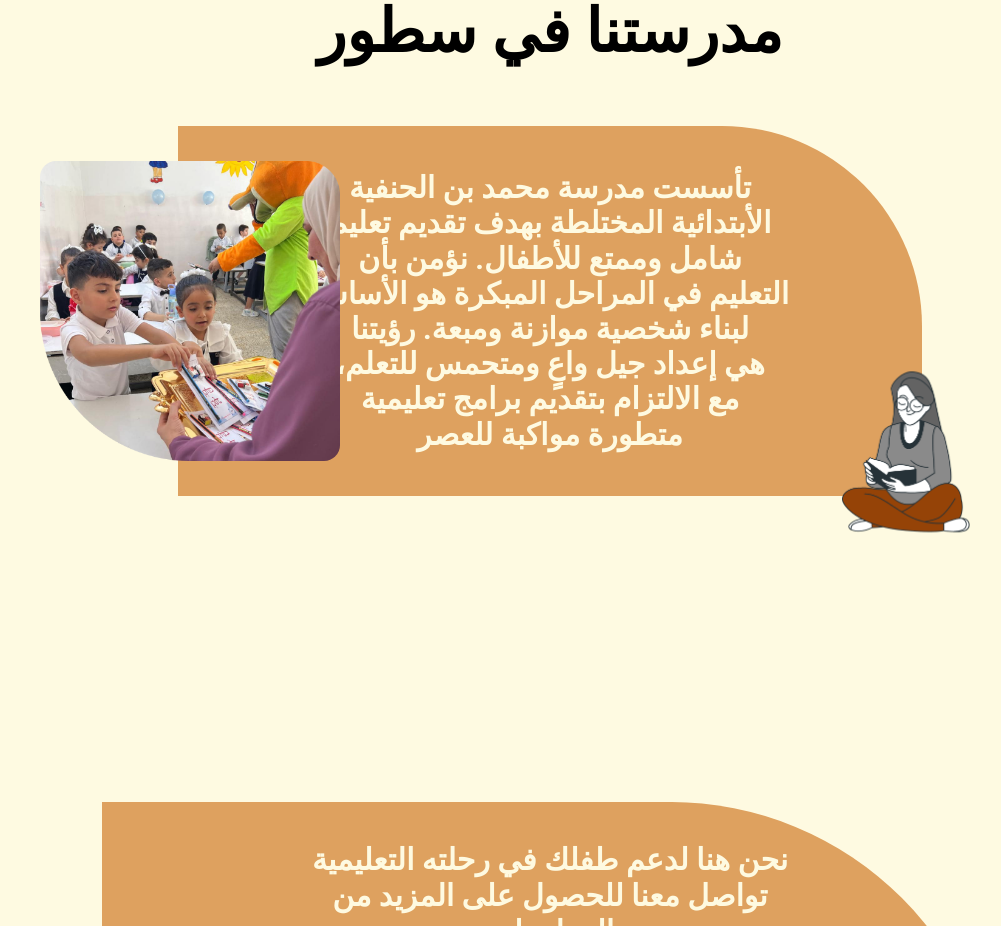
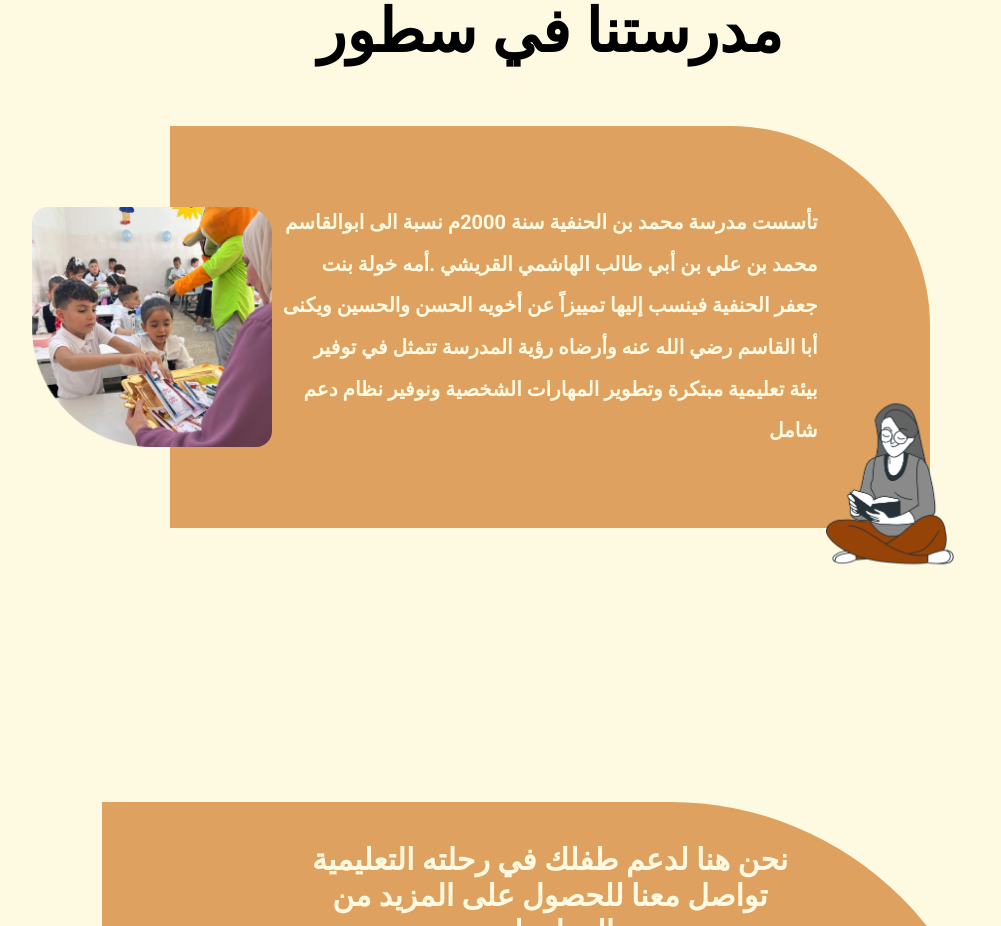
Before and after one commit to ls047/bin-hanafia, a Vue app: page / in a window 1280 px wide. Shown: the part 3380-4306 px from the top of the page, without its empty margins (90-1091 px from the left). Built offline with nearby package versions, Linux system fonts and the light colour scheme; no server answers.

Commit message:
feat: :art: something

```diff
--- a/src/router/index.js
+++ b/src/router/index.js
@@ -3,7 +3,6 @@ import Home from '../views/home.vue'
 import Teachers from '../views/teachers.vue'
 import SpecialStudents from '../views/special-students.vue'
 import News from '../views/news.vue'
-import ManageTeachers from '../views/ManageTeachers.vue'
 const routes = [
   {
     path: '/',
@@ -38,11 +37,6 @@ const routes = [
     path: '/news/:id',
     name: 'NewsSpecial',
     component: () => import('../views/news-special.vue')
-  },
-  {
-    path: '/manage-teachers',
-    name: 'manage-teachers',
-    component: ManageTeachers
   }
 ]
 
--- a/src/views/home.vue
+++ b/src/views/home.vue
@@ -265,30 +265,26 @@
 
             <!-- Content Container -->
             <div
-              class="w-fit sm:w-[43%] py-11 sm:py-12 sm:px-12 rounded-tr-[12.5rem] sm:rounded-tr-[8rem] font-roboto p-8 relative overflow-visible bg-[#DEA15F]"
+              class="w-fit sm:w-[43%] py-11 sm:py-12 sm:px-12 rounded-tr-[12.5rem] sm:rounded-tr-[8rem]
+              font-roboto p-14 relative overflow-visible bg-[#DEA15F]"
             >
               <div class="relative z-10 flex flex-row-reverse items-center">
                 <!-- Right side text -->
-                <div class="w-[42.5rem] flex sm:pl-10 flex-col justify-center items-center" dir="rtl">
-                  <p class="text-3xl sm:translate-x-6 sm:text-xs text-center text-[#FEFAE1]
-                   font-bold leading-[2.2rem] sm:leading-[1.1rem]">
-                    تأسست مدرسة محمد بن الحنفية <br>
-                    الأبتدائية المختلطة بهدف تقديم تعليم <br>
-                    شامل وممتع للأطفال. نؤمن بأن <br>
-                    التعليم في المراحل المبكرة هو الأساس <br>
-                    لبناء شخصية موازنة ومبعة. رؤيتنا<br>
-                    هي إعداد جيل واعٍ ومتحمس للتعلم،<br>
-                    مع الالتزام بتقديم برامج تعليمية<br>
-                    متطورة مواكبة للعصر
+                <div class="w-[40.5rem] flex sm:pl-10 flex-col justify-center items-center" dir="rtl">
+                  <p class="text-xl w-[90%] sm:w-full sm:p-1 sm:translate-x-6 sm:text-xs text-right text-[#FEFAE1]
+                   font-bold leading-[2.6rem] py-8 px-6 sm:leading-[1.1rem]">
+                   تأسست مدرسة محمد بن الحنفية سنة 2000م نسبة الى ابوالقاسم محمد بن علي بن أبي طالب الهاشمي القريشي .أمه خولة بنت جعفر الحنفية فينسب إليها تمييزاً عن أخويه الحسن والحسين ويكنى أبا القاسم رضي الله عنه وأرضاه
+                  رؤية المدرسة تتمثل في توفير بيئة تعليمية مبتكرة وتطوير المهارات الشخصية ونوفير نظام دعم شامل
+
                   </p>
                 </div>
 
                 <!-- Left side image -->
-                <div class="absolute -left-[25%] top-1/2 -translate-y-1/2 w-[37.5rem] z-20">
+                <div class="absolute -left-[30%] top-1/2 -translate-y-1/2 w-[37.5rem] z-20">
                   <img
                     src="../assets/Rectangle 47.png"
                     alt="School Image"
-                    class="w-[50%] sm:w-[18%] rounded-2xl"
+                    class="w-[40%] sm:w-[18%] rounded-2xl"
                   />
                 </div>
 
--- a/src/views/teachers.vue
+++ b/src/views/teachers.vue
@@ -4,7 +4,7 @@
       <img
         src="/src/assets/paper-plane.png"
         alt="teachers"
-        class="absolute left-0 mb-12 w-[90%] sm:mb-0 sm:translate-y-6"
+        class="absolute left-0 mb-12 w-[90%]"
       />
     </div>
     <div
@@ -17,33 +17,22 @@
         لديهم
       </p>
     </div>
-
-    <div v-if="loading" class="flex justify-center items-center mt-20">
-      <div class="animate-spin rounded-full h-12 w-12 border-b-2 border-[#DEA15F]"></div>
-    </div>
-
-    <div v-else-if="error" class="text-center mt-20 text-red-600">
-      {{ error }}
-    </div>
-
-    <div v-else class="mt-20 relative grid grid-cols-1 gap-8 p-8 md:grid-cols-2 lg:grid-cols-3 gap-y-36 place-items-center">
+    <div class="mt-20 pb-44 relative grid grid-cols-1 gap-8 p-8 md:grid-cols-2 lg:grid-cols-3 gap-y-36 place-items-center">
       <router-link
         v-for="(teacher, index) in sortedTeachers"
         :key="teacher.id"
         :to="`/teachers-info/${teacher.id}`"
-        class="group relative flex h-[30rem] w-[70%] flex-col
-        items-center overflow-hidden !rounded-b-none bg-[#DEA15F]
-        pt-6 cursor-pointer hover:shadow-lg transition-all duration-300"
+        class="group relative flex h-[30rem] w-[70%] flex-col items-center overflow-hidden !rounded-b-none bg-[#DEA15F] pt-6 cursor-pointer hover:shadow-lg transition-all duration-300"
         :class="[
           {
-            'rounded-r-[168px] sm:rounded-r-none sm:rounded-t-[168px] pl-6 sm:pl-0': index % 3 === 0,
-            'rounded-t-[168px] pt-6': index % 3 === 1,
-            'rounded-l-[168px] sm:rounded-t-[168px] rounded-r-none sm:rounded-l-none pr-6 sm:pr-0': index % 3 === 2,
+            'rounded-r-[168px] sm:rounded-md': index < 3 && index % 3 === 1,
+            'rounded-t-[168px] pt-6': index < 3 && index % 3 === 0,
+            'rounded-l-[168px] sm:rounded-md pr-6': index < 3 && index % 3 === 2,
+            'rounded-t-[168px] sm:rounded-md pt-6': index >= 3,
           },
-          teacher.role === 'مدير' ? '-mt-36 sm:-mt-0 sm:self-center sm:justify-center' : '',
-          teacher.role === 'معاون' && index % 3 === 0 ? 'translate-x-32 translate-y-12 sm:translate-x-0 sm:translate-y-0' : '',
-          teacher.role === 'معاون' && index % 3 === 2 ? '-translate-x-32 translate-y-12 sm:-translate-x-0 sm:-translate-y-0' : '',
-          teacher.role === 'مدير' && index % 3 === 1 ? 'sm:order-first' : '',
+          teacher.role === 'مدير' ? 'lg:col-start-2 lg:row-start-1 rounded-t-[168px] lg:-translate-y-12' : '',
+          teacher.role === 'معاون' && index === 1 ? 'lg:col-start-1 lg:row-start-1 lg:translate-y-20 sm:translate-x-0 lg:translate-x-24' : '',
+          teacher.role === 'معاون' && index === 2 ? 'lg:col-start-3 lg:row-start-1 lg:translate-y-20 sm:translate-x-0 lg:-translate-x-24' : '',
         ]"
       >
         <div class="h-full w-full">
@@ -52,9 +41,9 @@
             :alt="teacher.name"
             class="h-full w-full !rounded-b-none object-cover"
             :class="{
-              'rounded-r-[168px] sm:rounded-r-none sm:rounded-t-[168px]': index % 3 === 0,
-              'rounded-t-[168px]': index % 3 === 1,
-              'rounded-l-[168px] sm:rounded-l-none sm:rounded-t-[168px]': index % 3 === 2
+              'rounded-r-[168px]': index < 3 && index % 3 === 0,
+              'rounded-t-[168px]': index < 3 && index % 3 === 1,
+              'rounded-l-[168px]': index < 3 && index % 3 === 2
             }"
           />
           <div class="absolute bottom-0 h-1/4 w-full bg-[#CE8849] text-center text-white">
@@ -68,6 +57,7 @@
     </div>
   </div>
 </template>
+
 
 <script setup>
 import { ref, computed, onMounted } from 'vue';
@@ -89,7 +79,7 @@ onMounted(async () => {
       name: teacher.name,
       subject: teacher.specialty,
       role: teacher.rank,
-      image: teacher.imgpath || "/src/assets/download.png",
+        image: `images/${teacher.imgpath}` || "/src/assets/download.png",
     }));
   } catch (err) {
     error.value = 'عذراً، حدث خطأ أثناء تحميل بيانات المعلمين';
```
